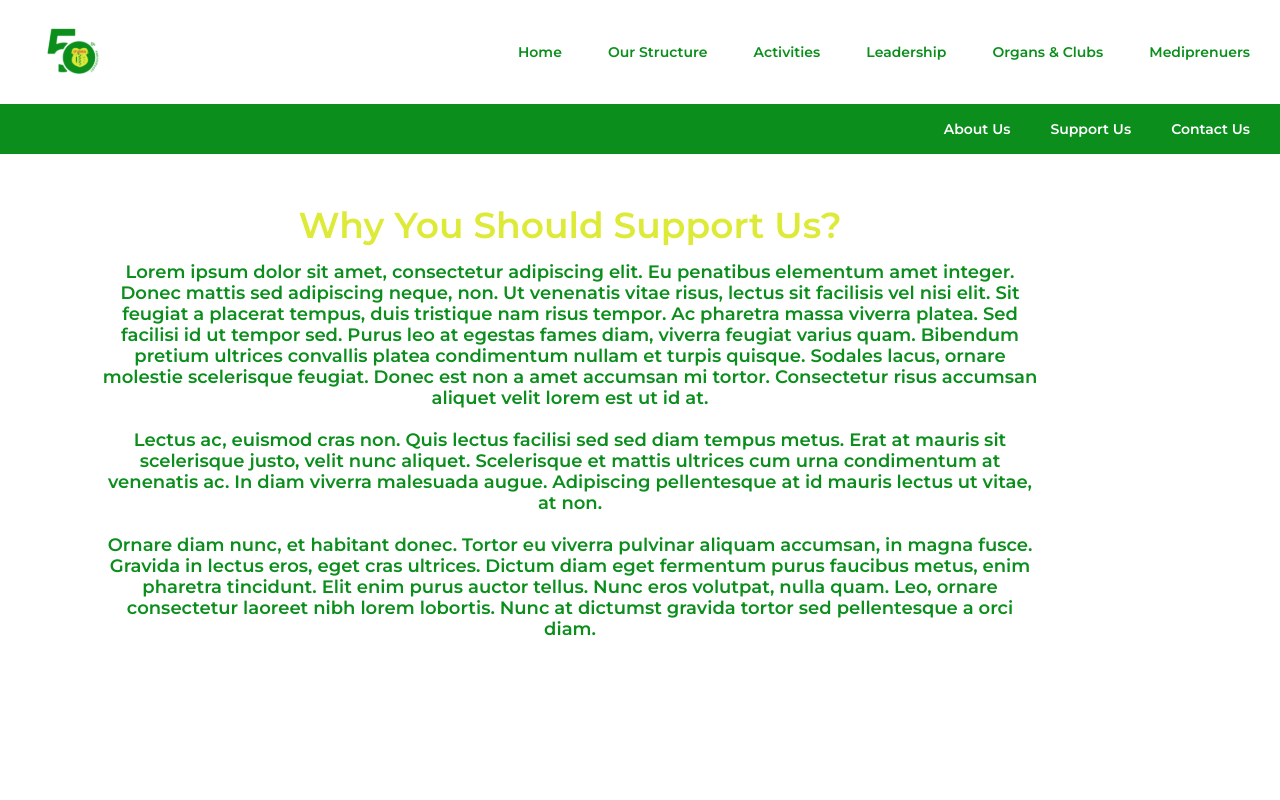
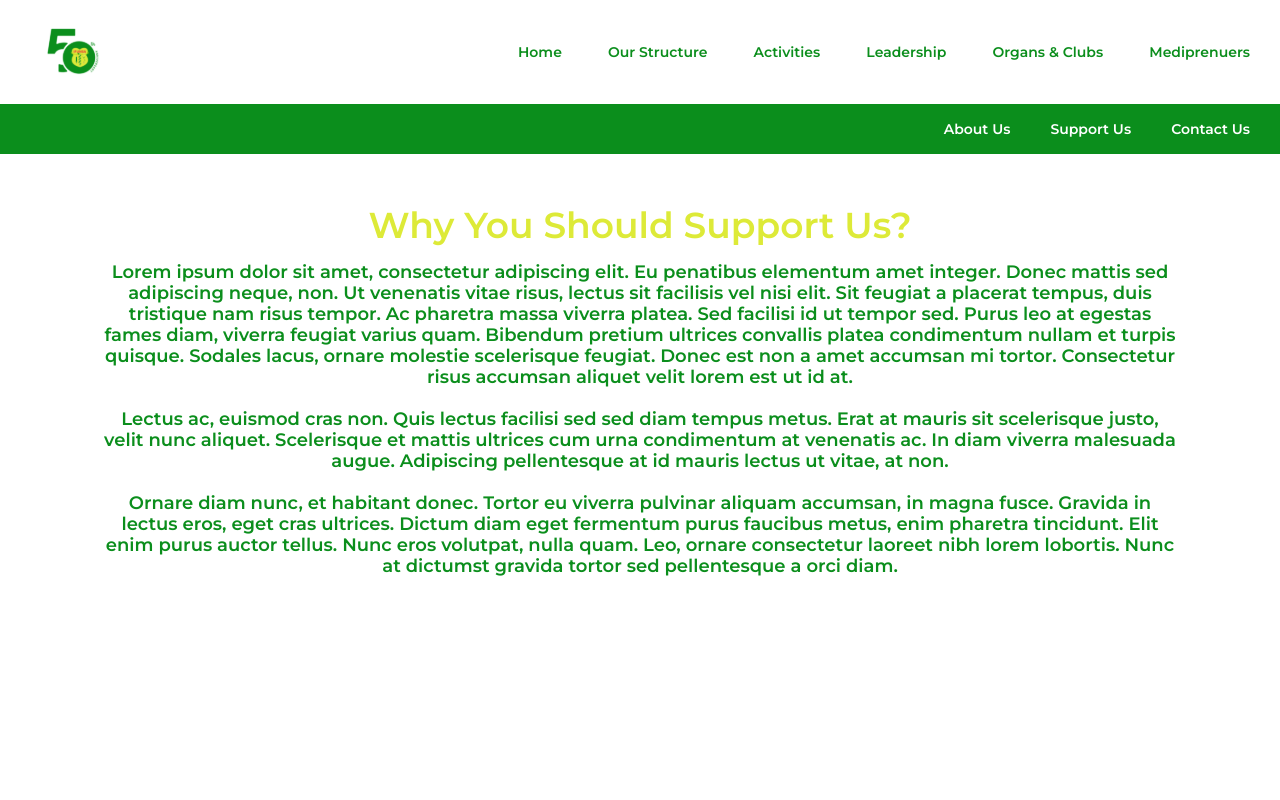
Before and after one commit to seyimarv/ifumsa-website, a React (Create React App) app: page /support in a window 1280 px wide. Shown: the top 800 px of the page. Built offline with nearby package versions, Linux system fonts and the light colour scheme.

Commit message:
made some changes

```diff
--- a/src/components/Header/Header.js
+++ b/src/components/Header/Header.js
@@ -138,7 +138,7 @@ const ToggleIcon = styled.div`
 const Header = () => {
   const [isMobileNav, setIsMobileNav] = useState(false);
   const node = useRef();
-  const navigate = useNavigate()
+  const navigate = useNavigate();
   useOnClickOutside(node, () => setIsMobileNav(false));
   const onToggleMobileNav = useCallback(() => {
     if (!isMobileNav) {
@@ -146,9 +146,9 @@ const Header = () => {
     } else setIsMobileNav(false);
   }, [isMobileNav]);
   const changeRoute = useCallback((path) => {
-    navigate(path)
-    setIsMobileNav(false)
-  }, [])
+    navigate(path);
+    setIsMobileNav(false);
+  }, [navigate]);
   return (
     <React.Fragment ref={node}>
       <Wrapper>
@@ -156,7 +156,9 @@ const Header = () => {
         <NavsWrapper>
           {NavsData.map(({ label, path }) => {
             return (
-                <Typograpghy onClick={() => changeRoute(path)} key={path}>{label}</Typograpghy>
+              <Link to={path} key={path}>
+                <Typograpghy>{label}</Typograpghy>
+              </Link>
             );
           })}
         </NavsWrapper>
@@ -165,7 +167,7 @@ const Header = () => {
       <SubWrapper>
         {subHeaderData.map(({ label, path }) => {
           return (
-            <Link to={path} key={path} className='links'>
+            <Link to={path} key={path} className="links">
               <Typograpghy color={colors.white}>{label}</Typograpghy>
             </Link>
           );
@@ -175,7 +177,9 @@ const Header = () => {
         <IfumsaLogo />
         {NavsData.map(({ label, path }) => {
           return (
-            <Typograpghy onClick={() => changeRoute(path)} key={path}>{label}</Typograpghy>
+            <Typograpghy onClick={() => changeRoute(path)} key={path}>
+              {label}
+            </Typograpghy>
           );
         })}
       </MobileNav>
--- a/src/pages/Support/index.js
+++ b/src/pages/Support/index.js
@@ -19,7 +19,7 @@ const Wrapper = styled(Container)`
 
 const Support = () => {
   return (
-    <Wrapper>
+    <Wrapper fluid>
       <Typograpghy
         color={colors.secondary}
         size="3.6rem"
```
